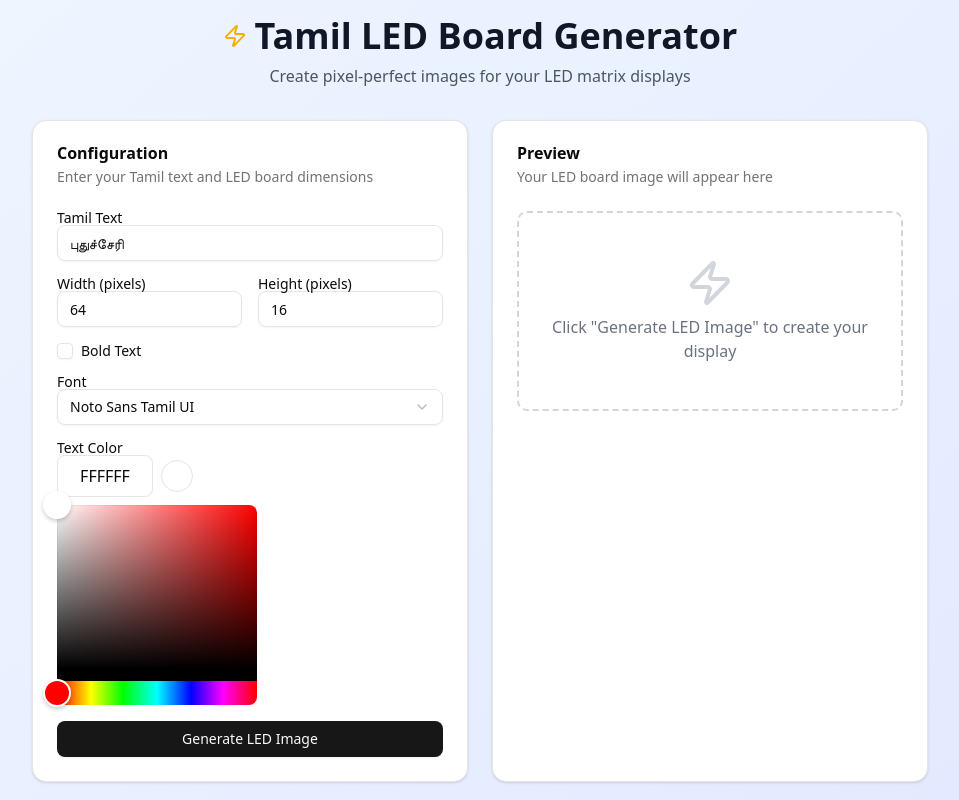
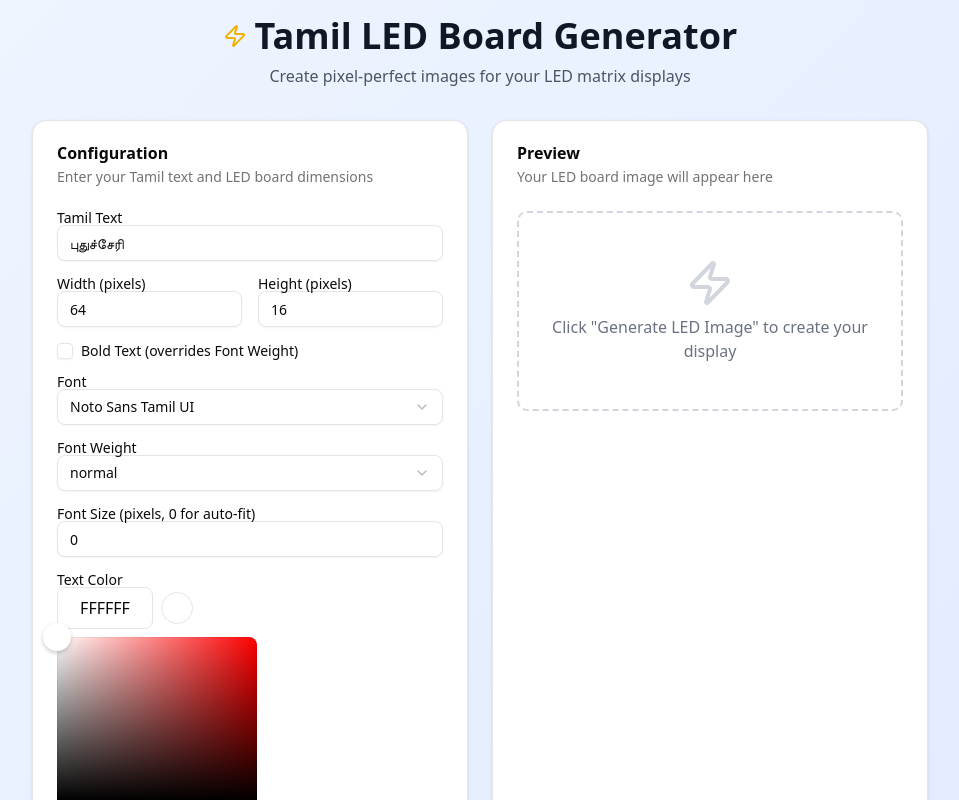
Before and after one commit to Rudra-ravi/tamil-led-generator, a React (Vite) app: page / in a window 1280 px wide. Shown: the top 800 px of the page, without its empty margins (160-1119 px from the left). Built offline with nearby package versions, Linux system fonts and the light colour scheme.

Commit message:
Feat: Add font size, font weight, and preview zoom options

```diff
--- a/src/App.jsx
+++ b/src/App.jsx
@@ -3,10 +3,11 @@ import { Button } from '@/components/ui/button.jsx'
 import { Input } from '@/components/ui/input.jsx'
 import { Label } from '@/components/ui/label.jsx'
 import { Card, CardContent, CardDescription, CardHeader, CardTitle } from '@/components/ui/card.jsx'
-import { Download, Zap } from 'lucide-react'
+import { Download, Zap, ZoomIn, ZoomOut } from 'lucide-react'
 import { Checkbox } from '@/components/ui/checkbox.jsx'
 import { Select, SelectContent, SelectItem, SelectTrigger, SelectValue } from '@/components/ui/select.jsx'
 import { HexColorPicker, HexColorInput } from 'react-colorful'
+import { Slider } from '@/components/ui/slider.jsx'
 import './App.css'
 
 function App() {
@@ -15,9 +16,12 @@ function App() {
   const [height, setHeight] = useState(16)
   const [isBold, setIsBold] = useState(false)
   const [selectedFont, setSelectedFont] = useState('Noto Sans Tamil UI')
-  const [selectedColor, setSelectedColor] = useState('#FFFFFF') // Default to white
+  const [selectedColor, setSelectedColor] = useState('#FFFFFF')
+  const [customFontSize, setCustomFontSize] = useState(0) // 0 means auto-size
+  const [fontWeight, setFontWeight] = useState('normal') // normal, bold, 100-900
   const [generatedImage, setGeneratedImage] = useState(null)
   const [isGenerating, setIsGenerating] = useState(false)
+  const [previewZoom, setPreviewZoom] = useState(2) // Default zoom level
   const canvasRef = useRef(null)
 
   const fonts = [
@@ -34,6 +38,10 @@ function App() {
     'AnjaliOldLipi'
   ]
 
+  const fontWeights = [
+    'normal', 'bold', 'lighter', 'bolder', '100', '200', '300', '400', '500', '600', '700', '800', '900'
+  ]
+
   const generateLEDImage = () => {
     setIsGenerating(true)
 
@@ -45,21 +53,26 @@ function App() {
     ctx.fillStyle = '#000000'
     ctx.fillRect(0, 0, width, height)
 
-    ctx.fillStyle = selectedColor // Use selected color
+    ctx.fillStyle = selectedColor
 
-    let fontSize = Math.floor(height * 0.8)
-    let fontStyle = isBold ? 'bold ' : ''
-    ctx.font = `${fontStyle}${fontSize}px ${selectedFont}, sans-serif`
+    let currentFontSize = customFontSize > 0 ? customFontSize : Math.floor(height * 0.8)
+    let currentFontWeight = isBold ? 'bold' : fontWeight
+
+    ctx.font = `${currentFontWeight} ${currentFontSize}px ${selectedFont}, sans-serif`
 
     let textMetrics = ctx.measureText(tamilText)
-    while (textMetrics.width > width - 2 && fontSize > 1) {
-      fontSize--
-      ctx.font = `${fontStyle}${fontSize}px ${selectedFont}, sans-serif`
-      textMetrics = ctx.measureText(tamilText)
+
+    // Adjust font size only if customFontSize is not set and text overflows
+    if (customFontSize === 0) {
+      while (textMetrics.width > width - 2 && currentFontSize > 1) {
+        currentFontSize--
+        ctx.font = `${currentFontWeight} ${currentFontSize}px ${selectedFont}, sans-serif`
+        textMetrics = ctx.measureText(tamilText)
+      }
     }
 
     const x = (width - textMetrics.width) / 2
-    const y = height / 2 + fontSize / 3
+    const y = height / 2 + currentFontSize / 3
 
     ctx.fillText(tamilText, x, y)
 
@@ -138,7 +151,7 @@ function App() {
                   checked={isBold}
                   onCheckedChange={setIsBold}
                 />
-                <Label htmlFor="bold-text">Bold Text</Label>
+                <Label htmlFor="bold-text">Bold Text (overrides Font Weight)</Label>
               </div>
 
               <div>
@@ -155,6 +168,35 @@ function App() {
                     ))}
                   </SelectContent>
                 </Select>
+              </div>
+
+              <div>
+                <Label htmlFor="font-weight-select">Font Weight</Label>
+                <Select value={fontWeight} onValueChange={setFontWeight} disabled={isBold}>
+                  <SelectTrigger className="w-full" id="font-weight-select">
+                    <SelectValue placeholder="Select font weight" />
+                  </SelectTrigger>
+                  <SelectContent>
+                    {fontWeights.map((weight) => (
+                      <SelectItem key={weight} value={weight}>
+                        {weight}
+                      </SelectItem>
+                    ))}
+                  </SelectContent>
+                </Select>
+              </div>
+
+              <div>
+                <Label htmlFor="custom-font-size">Font Size (pixels, 0 for auto-fit)</Label>
+                <Input
+                  id="custom-font-size"
+                  type="number"
+                  value={customFontSize}
+                  onChange={(e) => setCustomFontSize(parseInt(e.target.value) || 0)}
+                  min="0"
+                  max="1000"
+                  placeholder="0 for auto-fit"
+                />
               </div>
 
               <div>
@@ -191,7 +233,7 @@ function App() {
               <CardDescription>Your LED board image will appear here</CardDescription>
             </CardHeader>
             <CardContent>
-              <div className="border-2 border-dashed border-gray-300 rounded-lg p-4 min-h-[200px] flex items-center justify-center">
+              <div className="border-2 border-dashed border-gray-300 rounded-lg p-4 min-h-[200px] flex items-center justify-center relative overflow-hidden">
                 {generatedImage ? (
                   <div className="text-center space-y-4">
                     <img
@@ -200,17 +242,33 @@ function App() {
                       className="mx-auto border border-gray-300 rounded"
                       style={{
                         imageRendering: 'pixelated',
-                        maxWidth: '100%',
-                        maxHeight: '200px'
+                        width: `${width * previewZoom}px`,
+                        height: `${height * previewZoom}px`,
+                        maxWidth: 'none',
+                        maxHeight: 'none'
                       }}
                     />
                     <div className="text-sm text-gray-600">
                       Dimensions: {width} × {height} pixels
                     </div>
-                    <Button onClick={downloadImage} className="flex items-center gap-2">
-                      <Download size={16} />
-                      Download PNG
-                    </Button>
+                    <div className="flex items-center justify-center gap-2">
+                      <Button onClick={downloadImage} className="flex items-center gap-2">
+                        <Download size={16} />
+                        Download PNG
+                      </Button>
+                      <div className="flex items-center gap-1">
+                        <ZoomOut size={16} className="text-gray-500" />
+                        <Slider
+                          min={1}
+                          max={10}
+                          step={0.5}
+                          value={[previewZoom]}
+                          onValueChange={(val) => setPreviewZoom(val[0])}
+                          className="w-[100px]"
+                        />
+                        <ZoomIn size={16} className="text-gray-500" />
+                      </div>
+                    </div>
                   </div>
                 ) : (
                   <div className="text-center text-gray-500">
@@ -235,8 +293,9 @@ function App() {
             <ol className="list-decimal list-inside space-y-2 text-gray-700">
               <li>Enter your Tamil text in the input field</li>
               <li>Set your LED board dimensions (width × height in pixels)</li>
-              <li>Choose font, bold, and color options</li>
+              <li>Choose font, font weight, font size (0 for auto-fit), bold, and color options</li>
               <li>Click "Generate LED Image" to create the display</li>
+              <li>Adjust the zoom slider to view the pixelated image clearly</li>
               <li>Download the PNG file and upload it to your LED controller</li>
             </ol>
             <div className="mt-4 p-3 bg-blue-50 rounded-lg">
```
Also changed, not shown: 1 other file (tests, documents, lock files or other folders).
